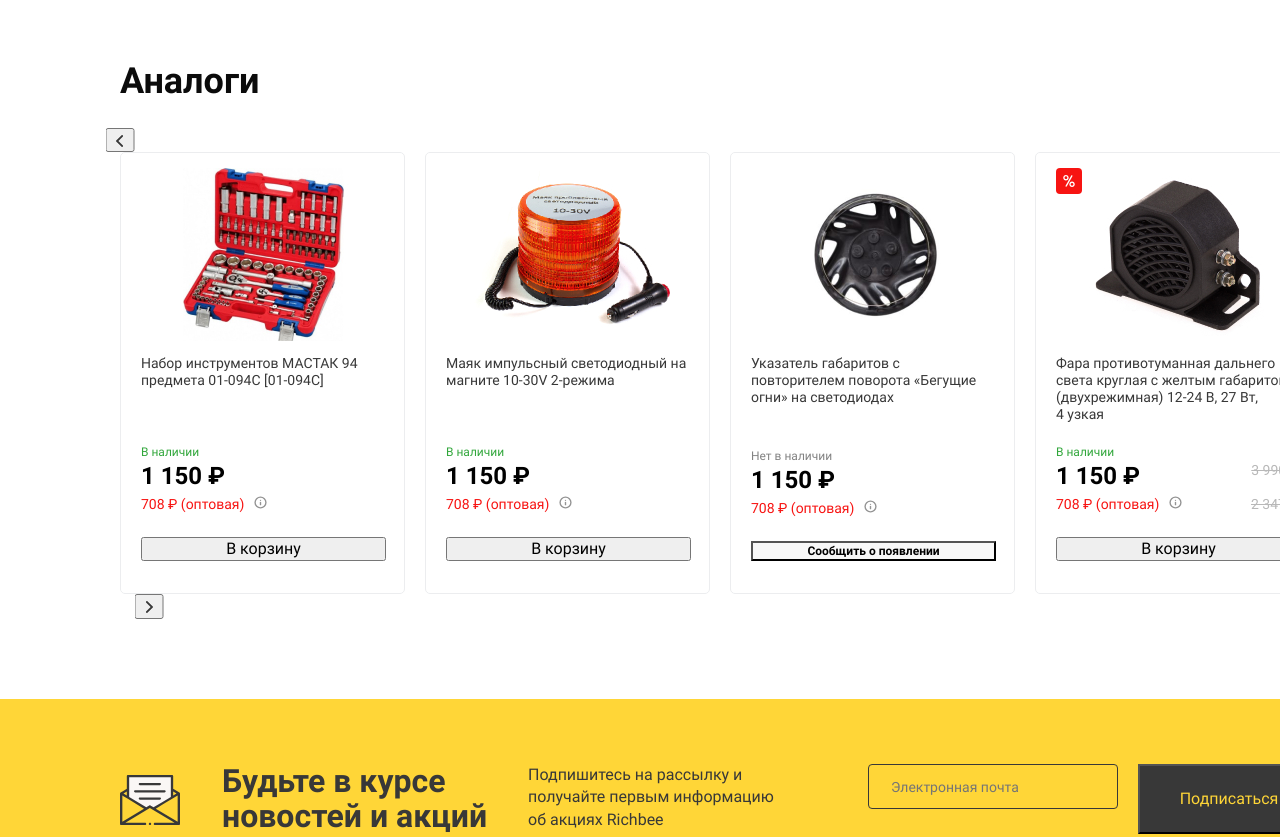
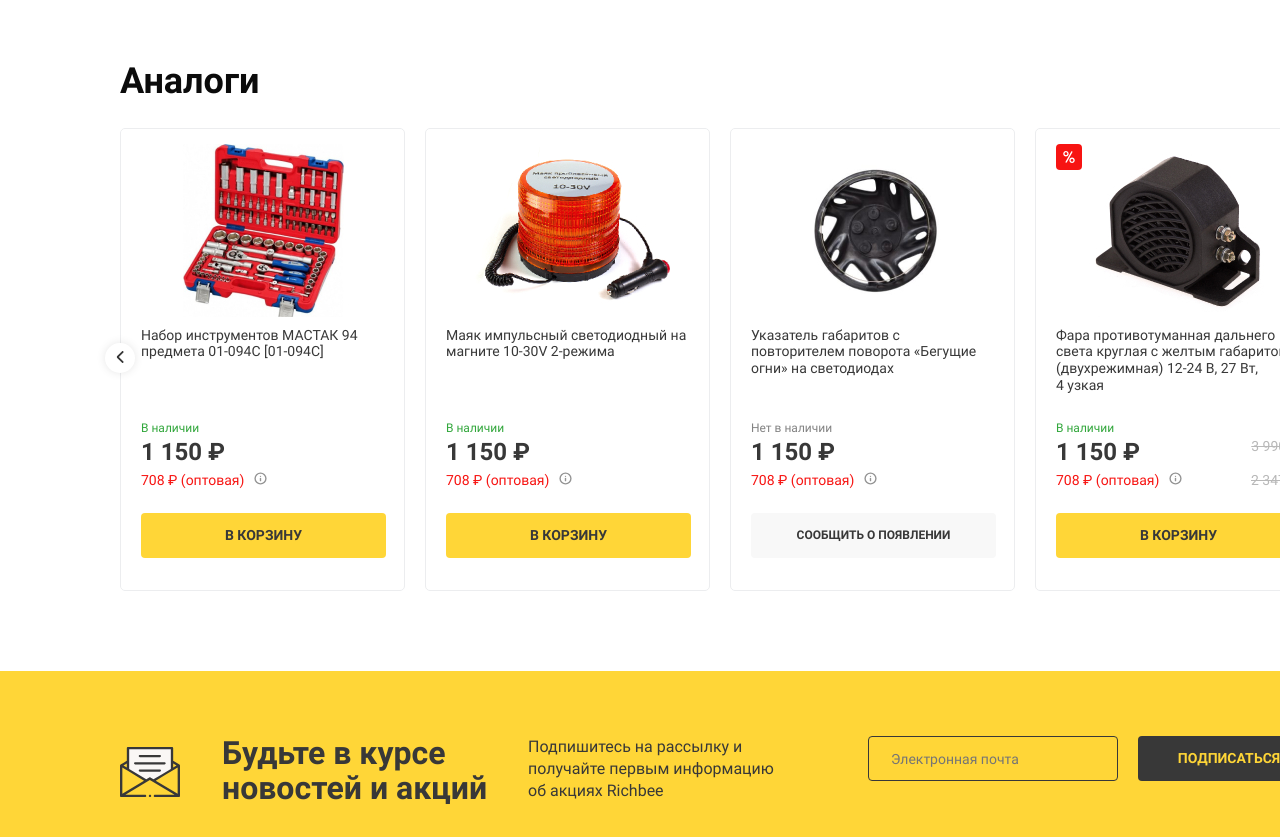
Before and after one commit to Little-red-panda/richbee, a plain HTML site: page src/index.html in a window 1280 px wide. Shown: the part 1080-1917 px from the top of the page. Drawn offline with nearby package versions, Linux system fonts and the light colour scheme; files that its build step writes are made by us from their sources.

Commit message:
Add global styles for button

```diff
--- a/src/scss/blocks/slider.scss
+++ b/src/scss/blocks/slider.scss
@@ -4,30 +4,15 @@
 }
 
 .slider__controller {
-  position: absolute;
-  width: 3rem;
-  height: 3rem;
   left: 1.7rem;
-
-  border: none;
-  border-radius: 50%;
-
-  background: #FFFFFF;
-  box-shadow: 0 0 1rem rgba(0, 0, 0, 0.1);
-
-  cursor: pointer;
-
-  svg {
-    margin-bottom: 1px;
-  }
 
   &--next {
     top: 42rem;
-    transform: rotate(180deg);
+    svg {
+      transform: rotate(180deg);
+    }
   }
-
 }
-
 
 .slider__slides {
   position: relative;
--- a/src/scss/scaffolding.scss
+++ b/src/scss/scaffolding.scss
@@ -39,7 +39,6 @@
 html {
   font-family: "Roboto", "Arial", sans-serif;
   font-size: 10px;
-  // scroll-behavior: smooth;
   box-sizing: border-box;
 }
 *, *:before, *:after {
@@ -49,6 +48,11 @@ html {
 body {
   font-family: "Roboto", "Arial", sans-serif;
   font-size: 1.6rem;
+  color: $dark-grey;
+}
+
+img {
+  display: block;
 }
 
 .visually-hidden:not(:focus):not(:active),
@@ -74,3 +78,39 @@ input[type="radio"].visually-hidden {
   margin: 0 auto;
   padding: 0 12rem;
 }
+
+.button {
+  @include indents();
+  @include font(1.4rem, 1.6rem, 700);
+  display: block;
+  height: 4.5rem;
+
+  border: none;
+  border-radius: 0.4rem;
+
+  background-color: $yellow;
+
+  text-align: center;
+  vertical-align: middle;
+  text-transform: uppercase;
+
+  color: $dark-grey;
+}
+
+.button-controller {
+  position: absolute;
+  width: 3rem;
+  height: 3rem;
+
+  border: none;
+  border-radius: 50%;
+
+  background: #FFFFFF;
+  box-shadow: 0 0 1rem rgba(0, 0, 0, 0.1);
+
+  cursor: pointer;
+
+  svg {
+    margin-bottom: 1px;
+  }
+}
```
